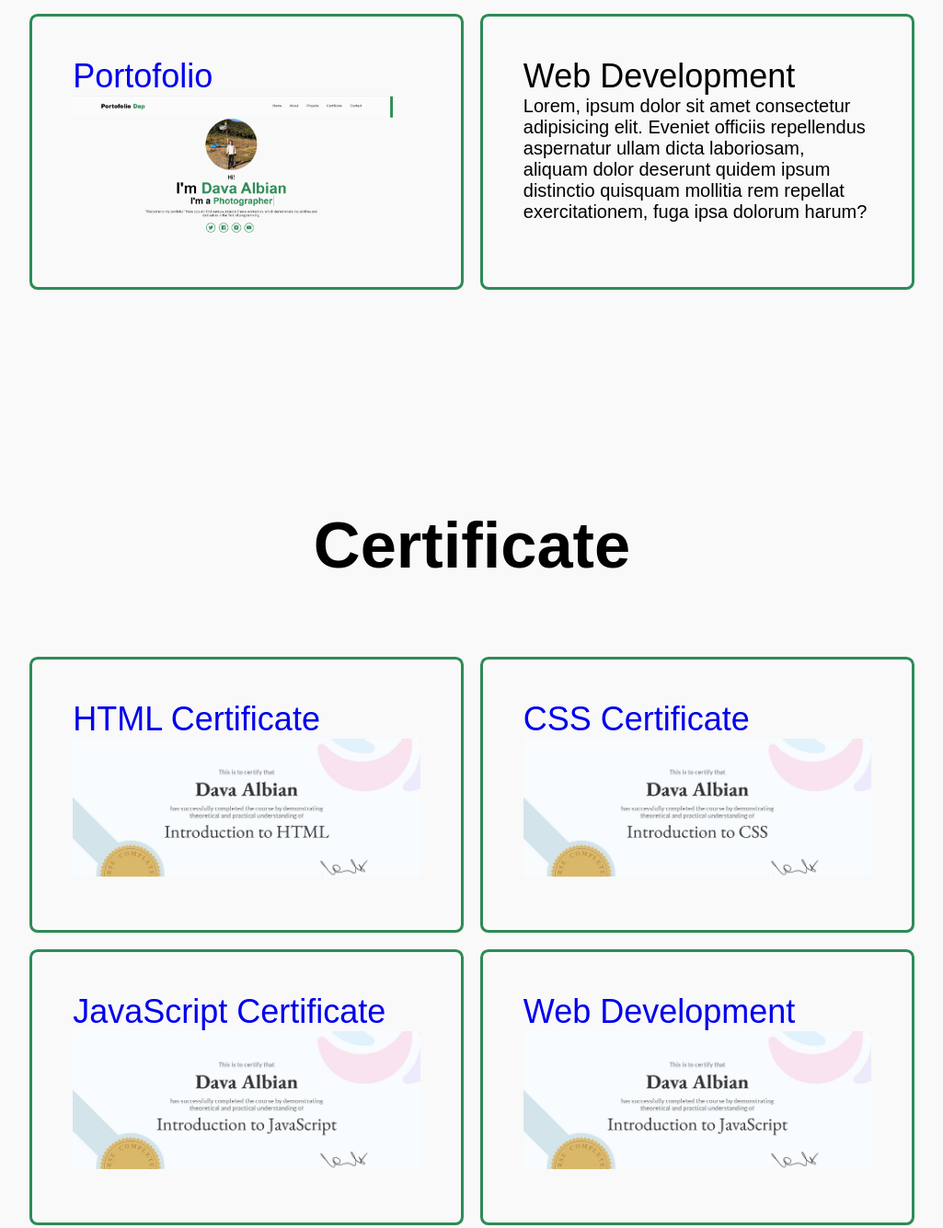
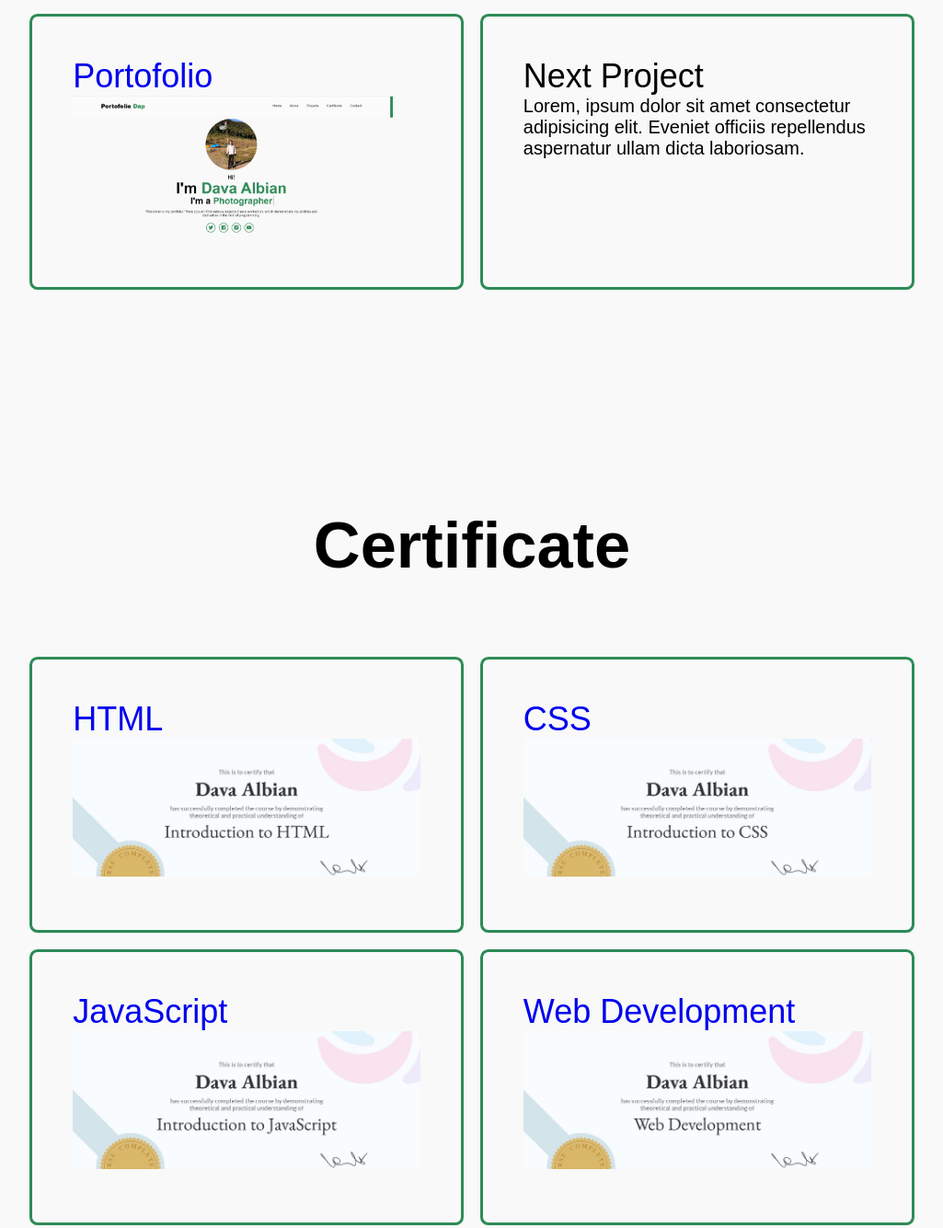
Before and after one commit to Davaalbian/tugasporto, a plain HTML site: page index.html in a window 1280 px wide. Shown: the part 2599-3934 px from the top of the page at 92% size, without its empty margins (127-1152 px from the left). Drawn offline with nearby package versions, Linux system fonts and the light colour scheme; a script that the page names is missing.

Commit message:
portofolio

```diff
--- a/index.html
+++ b/index.html
@@ -118,8 +118,8 @@
 
             <div class="projects-box">
                 <div class="projects-info">
-                    <h4>Web Development</h4>
-                    <p>Lorem, ipsum dolor sit amet consectetur adipisicing elit. Eveniet officiis repellendus aspernatur ullam dicta laboriosam, aliquam dolor deserunt quidem ipsum distinctio quisquam mollitia rem repellat exercitationem, fuga ipsa dolorum harum?</p>
+                    <h4>Next Project</h4>
+                    <p>Lorem, ipsum dolor sit amet consectetur adipisicing elit. Eveniet officiis repellendus aspernatur ullam dicta laboriosam.</p>
                 </div>
             </div>
         </div>
@@ -136,7 +136,7 @@
             <div class="projects-box">
                 <a href="https://www.sololearn.com/certificates/CC-IQESYVP9">
                 <div class="projects-info">
-                    <h4>HTML Certificate</h4>
+                    <h4>HTML</h4>
                     <img src="html.jpg">
 
                 </div>
@@ -145,7 +145,7 @@
             <div class="projects-box">
                 <a href="https://www.sololearn.com/certificates/CC-R37VKVUY">
                 <div class="projects-info">
-                    <h4>CSS Certificate</h4>
+                    <h4>CSS</h4>
                     <img src="css.jpg">
 
                 </div>
@@ -154,17 +154,17 @@
             <div class="projects-box">
                 <a href="https://www.sololearn.com/certificates/CC-ED4RRMX5">
                 <div class="projects-info">
-                    <h4>JavaScript Certificate</h4>
+                    <h4>JavaScript</h4>
                     <img src="javascript.jpg">
 
                 </div>
             </a>
             </div>
             <div class="projects-box">
-                <a href="https://www.sololearn.com/certificates/CC-ED4RRMX5">
+                <a href="https://www.sololearn.com/certificates/CC-YCUNGXWP">
                 <div class="projects-info">
                     <h4>Web Development</h4>
-                    <img src="javascript.jpg">
+                    <img src="web.jpg">
 
                 </div>
             </a>
```
Also changed, not shown: web.jpg (added).
